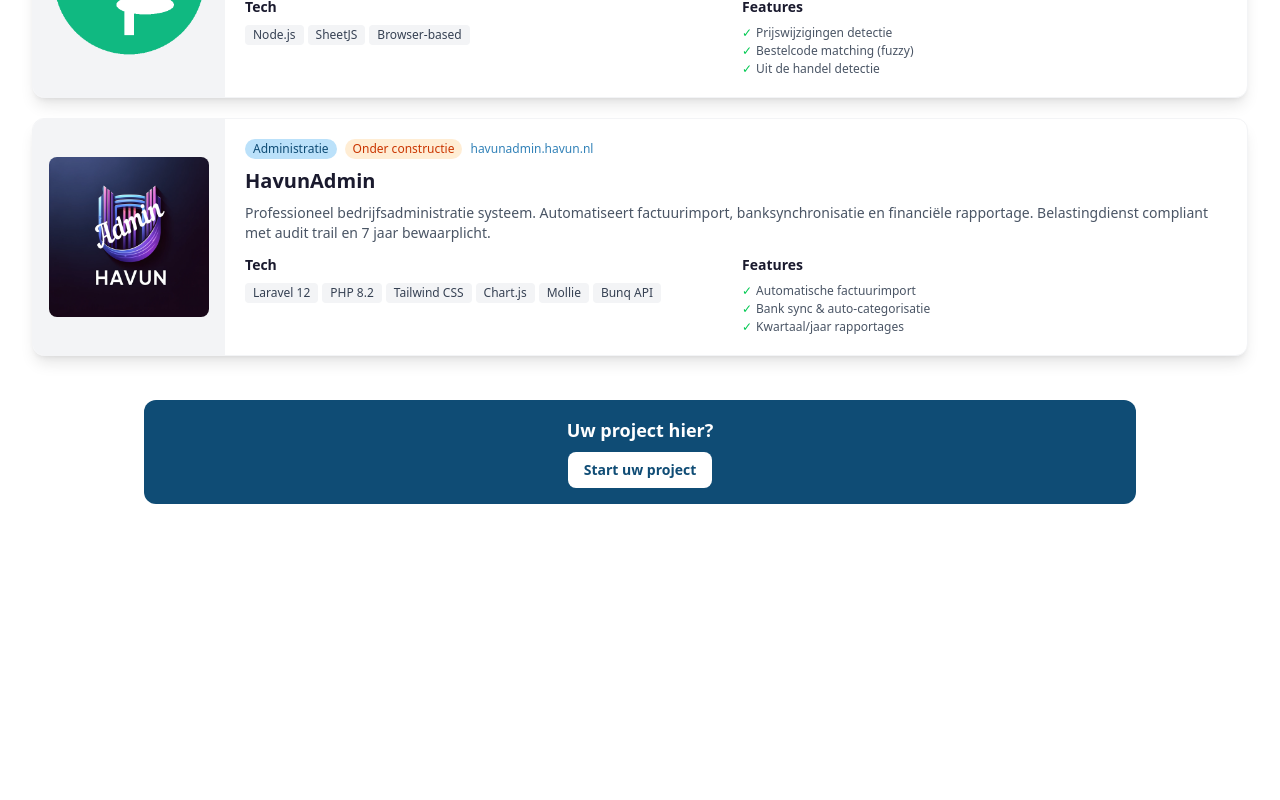
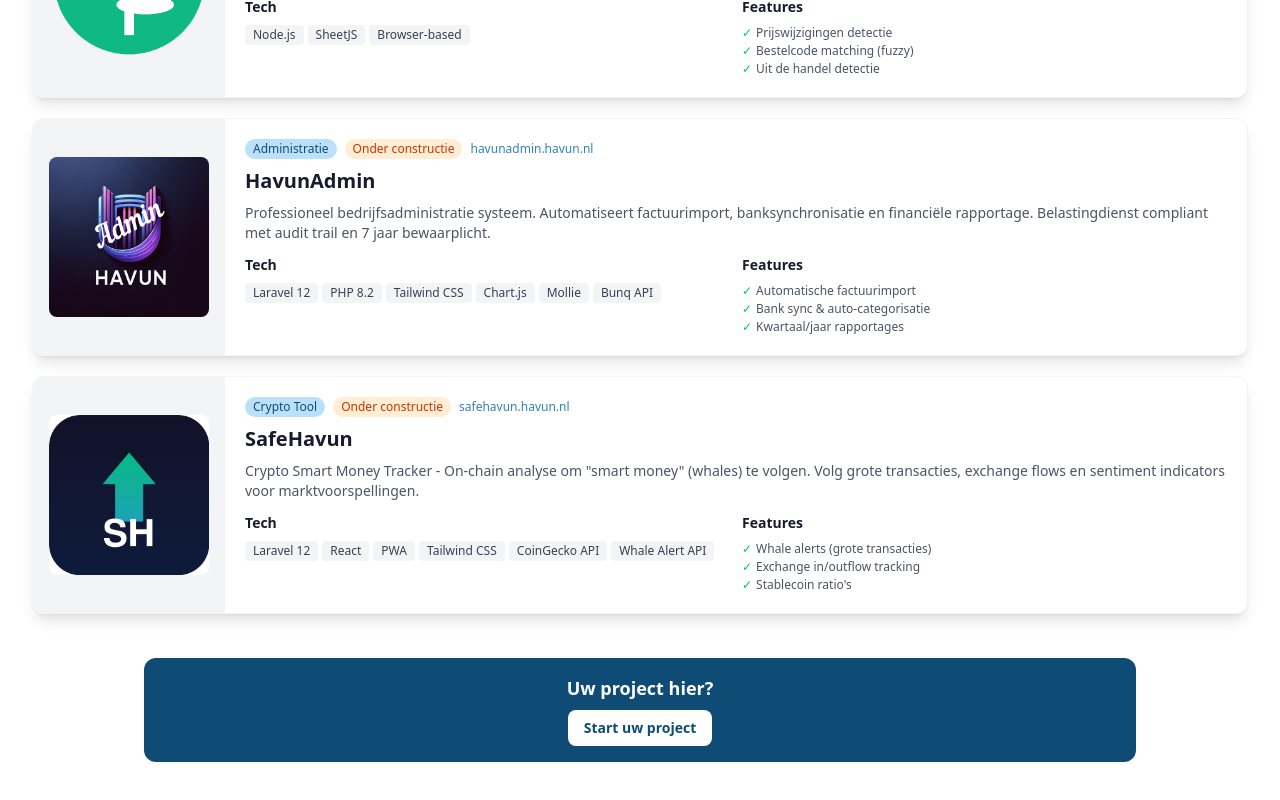
Before and after one commit to havun22-hvu/Havun, a Next.js app: page /portfolio in a window 1280 px wide. Shown: the part 1130-1930 px from the top of the page. Before the commit the page ends 1702 px from the top, so only its background shows below. Built offline with nearby package versions, Linux system fonts and the light colour scheme.

Commit message:
Add SafeHavun to portfolio

```diff
--- a/src/app/portfolio/page.tsx
+++ b/src/app/portfolio/page.tsx
@@ -85,6 +85,22 @@ export default function PortfolioPage() {
         'Kwartaal/jaar rapportages',
         'Dashboard met grafieken',
         'Belastingdienst compliant',
+      ],
+    },
+    {
+      title: 'SafeHavun',
+      category: 'Crypto Tool',
+      image: '/portfolio/safehavun.png',
+      url: 'https://safehavun.havun.nl',
+      status: 'Onder constructie',
+      description: 'Crypto Smart Money Tracker - On-chain analyse om "smart money" (whales) te volgen. Volg grote transacties, exchange flows en sentiment indicators voor marktvoorspellingen.',
+      technologies: ['Laravel 12', 'React', 'PWA', 'Tailwind CSS', 'CoinGecko API', 'Whale Alert API'],
+      features: [
+        'Whale alerts (grote transacties)',
+        'Exchange in/outflow tracking',
+        'Stablecoin ratio\'s',
+        'Fear & Greed Index',
+        'Marktrichting voorspellingen',
       ],
     },
   ];
```
Also changed, not shown: public/portfolio/safehavun.png (added).
